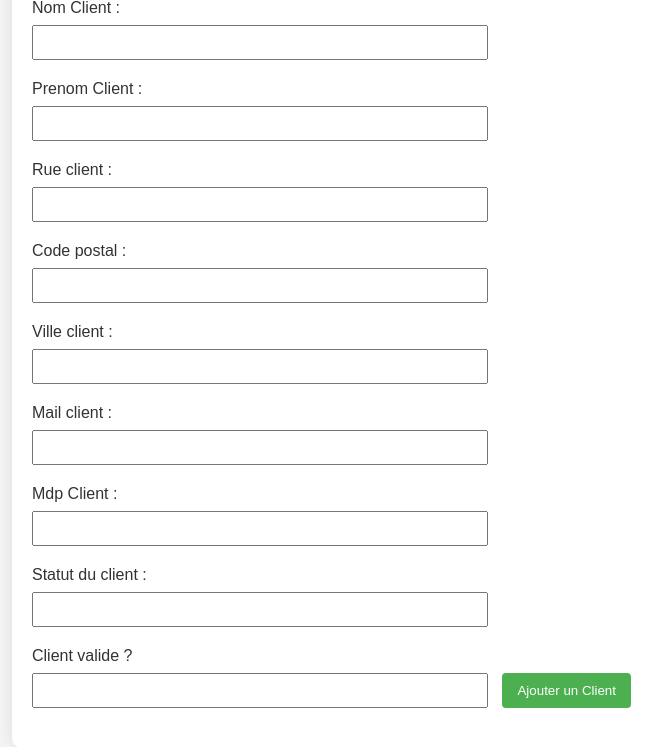
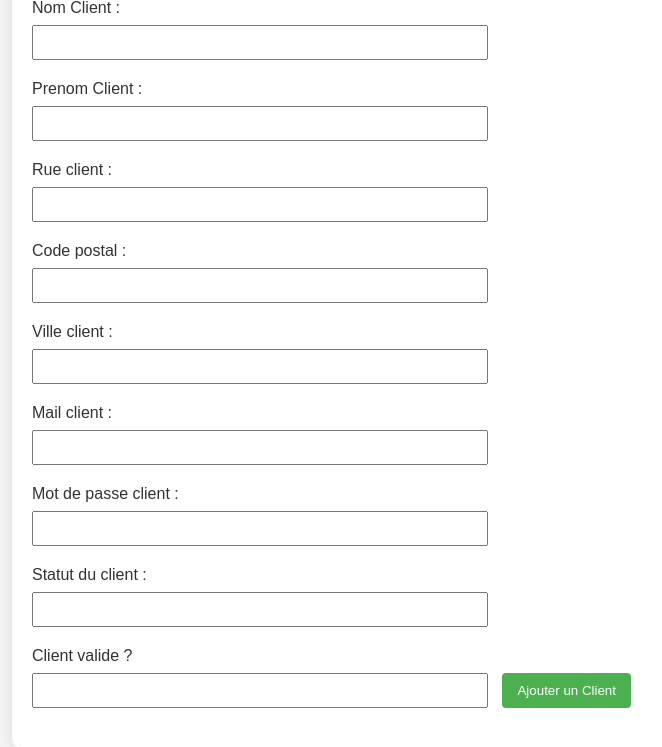
Before and after one commit to luderlan/LocApart-vrai, a PHP site: page /aff.client.php in a window 1280 px wide. Shown: the part 462-1209 px from the top of the page, without its empty margins (228-890 px from the left). Run offline with PHP 8.4, Linux system fonts and the light colour scheme; data that the repository does not hold is empty; some libraries are stand-ins or nearby versions; some web fonts are replaced.

Commit message:
Update aff.client.php

```diff
--- a/assets/php/affichage/aff.client.php
+++ b/assets/php/affichage/aff.client.php
@@ -89,8 +89,9 @@ require_once("../class/class.client.php");
                 <label for="mail_client" class="formulaire-label">Mail client : </label>
                 <input type="text" name="mail_client" id="mail_client" class="formulaire-input">
 
-                <label for="pass_client" class="formulaire-label">Mdp Client : </label>
-                <input type="password" name="pass_client" id="pass_client" class="formulaire-input">
+                <label for='pass_client' class='formulaire-label'>Mot de passe client : </label>
+                <input type='password' name='pass_client' id='pass_client' class='formulaire-input'>
+
 
                 <label for="statut_client" class="formulaire-label">Statut du client : </label>
                 <input type="text" name="statut_client" id="statut_client" class="formulaire-input">
```
